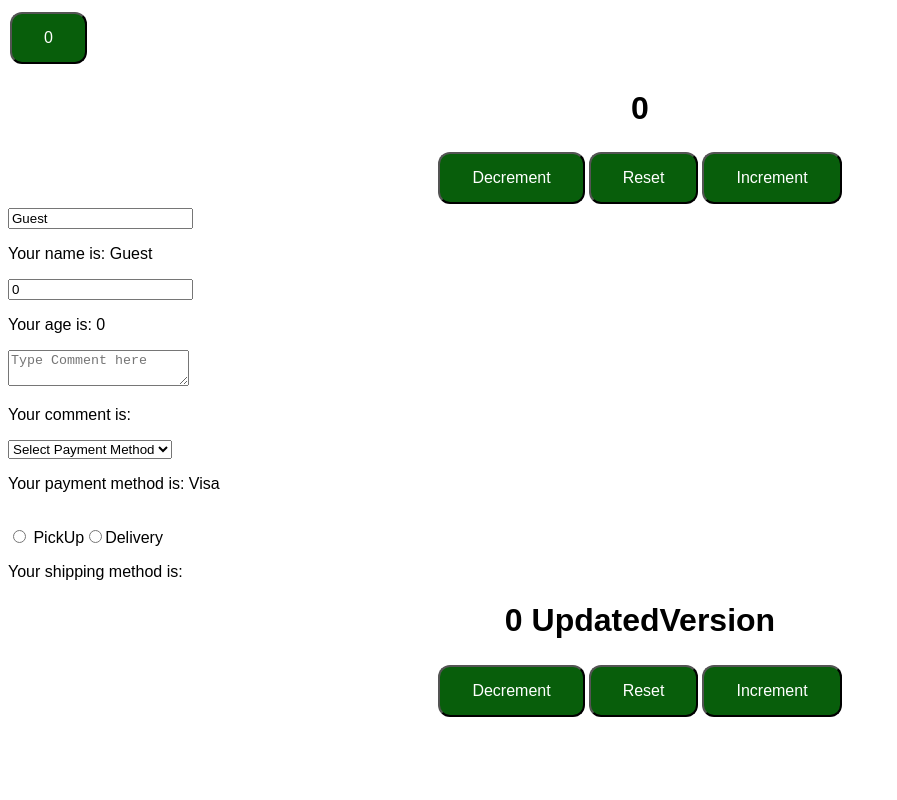
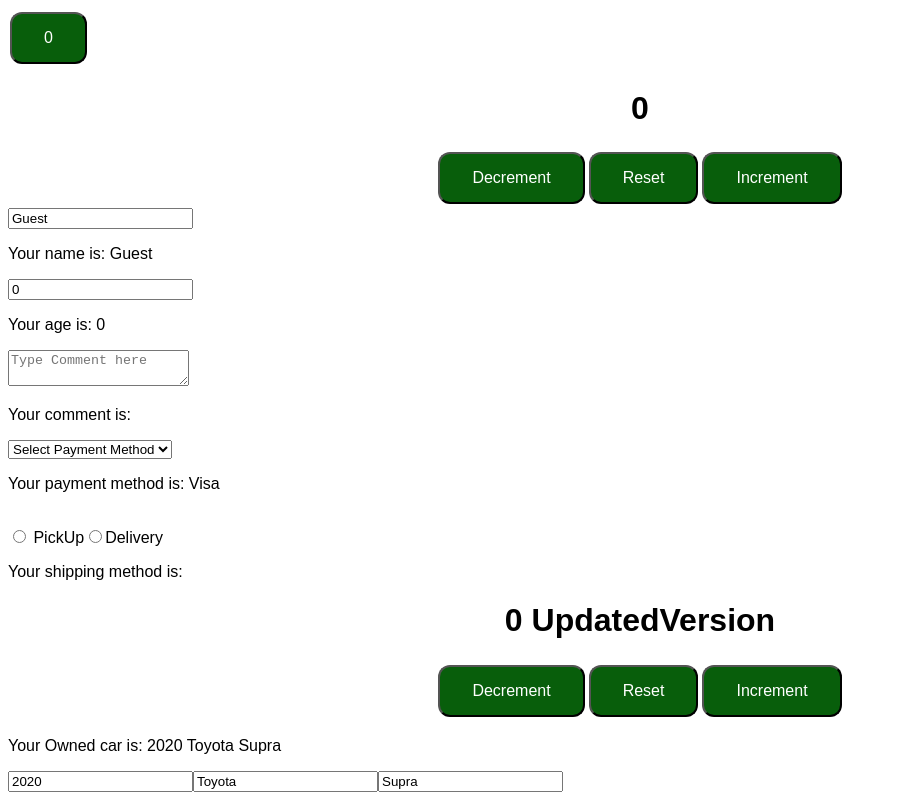
Before and after one commit to niloyblueee/Learning_ReactJS, a React (Vite) app in the folder learning_react/: page / in a window 1280 px wide. Shown: the part 1189-1989 px from the top of the page, without its empty margins (0-897 px from the left). Before the commit the page ends 1918 px from the top, so only its background shows below. Built offline with nearby package versions, Linux system fonts and the light colour scheme.

Commit message:
//This one was to show how to change the state of an object in React //  using the updater function

```diff
--- a/learning_react/src/App.jsx
+++ b/learning_react/src/App.jsx
@@ -18,6 +18,7 @@ import OnChange from './OnChange.jsx';
 
 import CounterUp from './CounterUpdaterFunc.jsx';
 
+import DynamicCar from './DynamicCar.jsx';
 function App() {
     return (
         <>
@@ -53,7 +54,9 @@ function App() {
 
         <CounterUp/>
 
+        {/*Learning  updating objects in state*/}
 
+        <DynamicCar />
 
         </>
 
--- /dev/null
+++ b/learning_react/src/DynamicCar.jsx
@@ -0,0 +1,41 @@
+import React , {useState} from "react";
+//This one was to show how to change the state of an object in React
+//  using the updater function
+function DynamicCar() {
+    //this is the initial state of the car object
+    //year, maker, model
+    const [car, setCar] = useState({year: 2020,
+                                    maker: "Toyota",
+                                     model: "Supra"});
+
+    function handlecaryear(event) { //this function will handle the change of the year
+        //event.target.value will give the value of the input field
+
+        setCar(c => ({...c, year: event.target.value}));
+    }
+
+    function handlecarmaker(event) { //this function will handle the change of the maker
+        //event.target.value will give the value of the input field
+        setCar(c => ({...c, maker: event.target.value}));
+    }
+
+    function handlecarmodel(event) {//this function will handle the change of the model
+        //event.target.value will give the value of the input field
+        //we are using the updater function here to update the state of the car object
+        //we are using the spread operator to copy the previous state of the car object
+        setCar(c => ({...c, model: event.target.value}));
+    }
+
+    return(
+        <div>
+            <p>Your Owned car is: {car.year} {car.maker} {car.model}</p>
+
+        <input type="number" value={car.year} onChange={handlecaryear} />
+        <input type="text" value={car.maker} onChange={handlecarmaker} />
+        <input type="text" value={car.model} onChange={handlecarmodel} />
+
+        </div>
+    )
+}
+
+export default DynamicCar;
```
